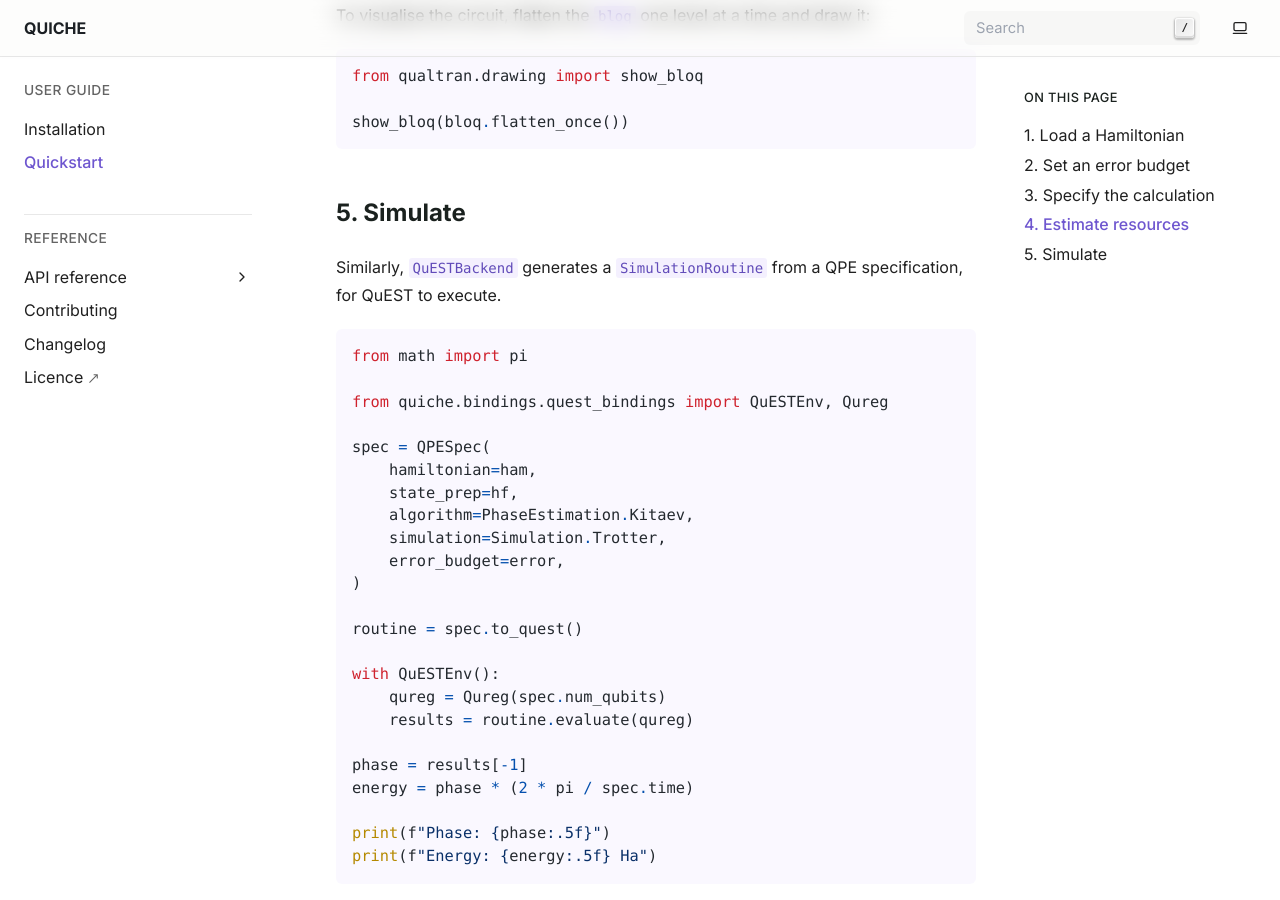
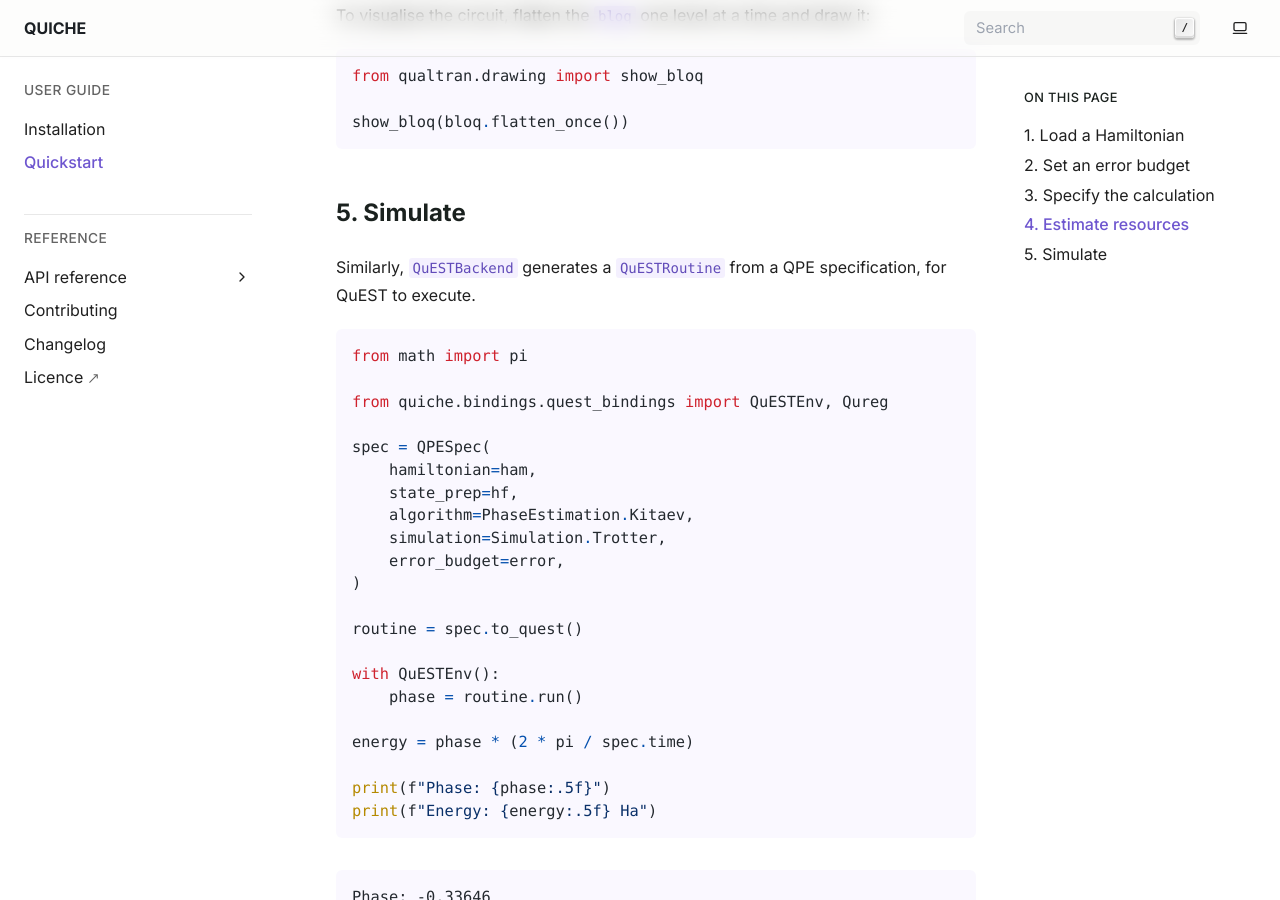
Before and after one commit to Quantum-Motion/quiche, a Sphinx documentation site: the page built from docs/quickstart.md, in a window 1280 px wide and 900 px high, scrolled down 3207 px. Built offline with Sphinx 7.4.7, drawn with Linux system fonts in a browser that asks for light colours.

Commit message:
docs: update examples with quest interface

````diff
--- a/docs/quickstart.md
+++ b/docs/quickstart.md
@@ -131,7 +131,7 @@ show_bloq(bloq.flatten_once())
 ## 5. Simulate
 
 Similarly, {py:class}`~quiche.dispatch.backends.quest.QuESTBackend` generates a
-{py:class}`~quiche.simulation.routine.SimulationRoutine` from a QPE specification, for QuEST to execute.
+{py:class}`~quiche.simulation.routine.QuESTRoutine` from a QPE specification, for QuEST to execute.
 
 ```python
 from math import pi
@@ -149,10 +149,8 @@ spec = QPESpec(
 routine = spec.to_quest()
 
 with QuESTEnv():
-    qureg = Qureg(spec.num_qubits)
-    results = routine.evaluate(qureg)
+    phase = routine.run()
 
-phase = results[-1]
 energy = phase * (2 * pi / spec.time)
 
 print(f"Phase: {phase:.5f}")
````
Also changed, not shown: 3 other files.
